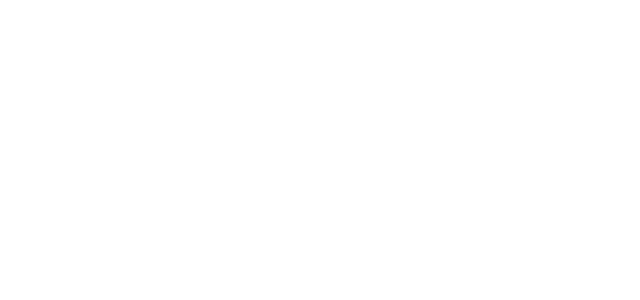
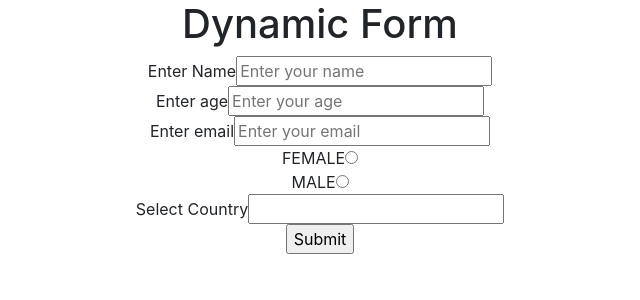
Before and after one commit to samirvithlani/react-club3, a React (Create React App) app: page / in a window 1280 px wide. Before the commit this address had no page. Shown: the top 300 px of the page, without its empty margins (320-960 px from the left). Built offline with nearby package versions, Linux system fonts and the light colour scheme.

Commit message:
dynamic form

```diff
--- a/src/App.js
+++ b/src/App.js
@@ -40,7 +40,7 @@
 import { AddUsers } from "./querybackup/AddUsers";
 import { Employee } from "./querrymeet/Employee";
 import { FileUploder } from "./FileUploder";
-import { DynamicForm } from "./DynamicForm";
+import { DynamicForm } from "./backup/DynamicForm";
 import { AddUser } from "./backup/AddUser";
 
 function App() {
@@ -75,6 +75,7 @@
       {/* <AddUsers/> */}
 
       {/* <Json/> */}
+      <DynamicForm/>
       <Routes>
         <Route path="/aboutus" element={<AboutUs />}></Route>
         <Route path="/contactus" element={<ContactUs />}></Route>
--- /dev/null
+++ b/src/backup/DynamicForm.jsx
@@ -0,0 +1,79 @@
+import React from "react";
+import { useForm } from "react-hook-form";
+
+export const DynamicForm = () => {
+
+  const {register, handleSubmit, errors} = useForm();
+  var formData = [
+    {
+      name: "name",
+      label: "Enter Name",
+      type: "text",
+      placeholder: "Enter your name",
+    },
+    {
+      name: "age",
+      label: "Enter age",
+      type: "number",
+      placeholder: "Enter your age",
+    },
+    {
+        name: "email",
+        label: "Enter email",
+        type: "email",
+        placeholder: "Enter your email",
+    },{
+      name:"gender",
+      type:"radio",
+      label:"FEMALE",
+      value:"female",
+    },{
+      name:"gender",
+      type:"radio",
+      label:"MALE",
+      value:"female",
+    },{
+      name:"country",
+      type:"select",
+      label:"Select Country",
+      options:[
+        {
+          value:"india",
+          label:"India"
+        },
+        {
+          value:"usa",
+          label:"USA"
+        },
+      ]
+    }
+  ];
+
+  const subbmit = (data) => {
+
+    console.log(data);
+  }
+  return <div>
+        <h1>Dynamic Form</h1>
+        <form onSubmit={handleSubmit(subbmit)}>
+          {
+            formData?.map((data)=>{
+              return(
+                <>
+                <div>
+                  <label>{data?.label}</label>
+                  <input type={data?.type} name={data?.name} placeholder={data?.placeholder} {...register(data?.name)} value={data?.value}/>
+                  </div>
+                  <div>
+
+                  </div>
+                  </>
+              )
+            })
+          }
+          <input type="submit" value="Submit"/>
+
+        </form>
+
+  </div>;
+};
```
